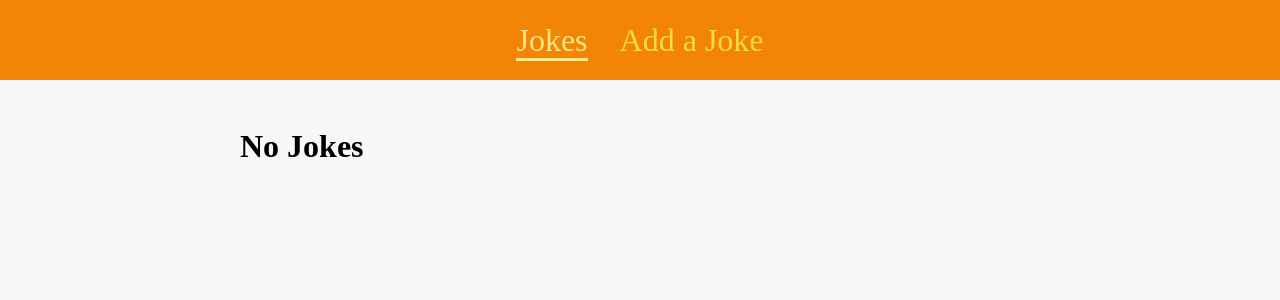
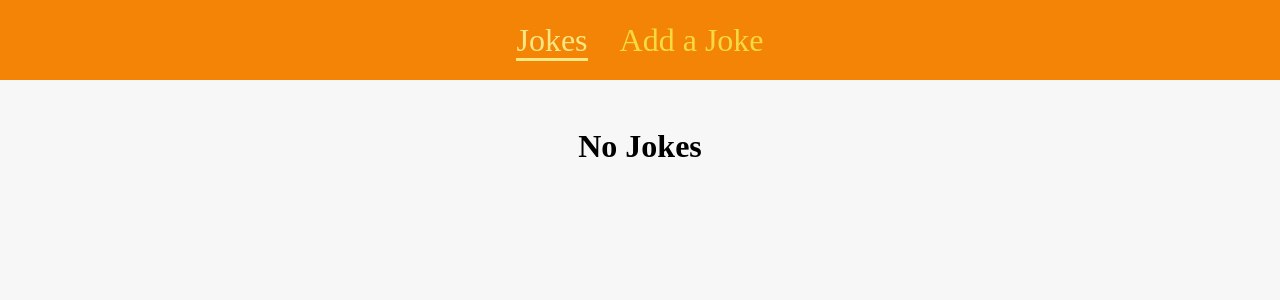
Before and after one commit to AnastasiaHaller/react-router-jokes, a React (Create React App) app: page /jokes/1 in a window 1280 px wide. Shown: the top 300 px of the page. Built offline with nearby package versions, Linux system fonts and the light colour scheme; the HTML template or start-up script is replaced by a standard one; a web font is replaced by a local one.

Commit message:
implement invalid route

```diff
--- a/src/App.js
+++ b/src/App.js
@@ -3,6 +3,7 @@ import Jokes from './pages/Jokes';
 import AddJoke from './pages/AddJoke';
 import JokeDetails from './pages/JokeDetails';
 import Layout from './components/layout/Layout';
+import NotFound from './pages/NotFound';
 
 function App() {
   return (
@@ -20,6 +21,9 @@ function App() {
         <Route path='/add-joke'>
           <AddJoke />
         </Route>
+        <Route path='*'>
+          <NotFound />
+        </Route>
       </Switch>
     </Layout>
   );
--- a/src/pages/JokeDetails.js
+++ b/src/pages/JokeDetails.js
@@ -20,7 +20,7 @@ const JokeDetails = () => {
     const joke = DUMMY_JOKES.find((joke) => joke.id === params.jokeId);
 
     if (!joke) {
-        return <h1>No Jokes</h1>
+        return <h1 className='centered'>No Jokes</h1>
     }
 
     return(
--- /dev/null
+++ b/src/pages/NotFound.js
@@ -0,0 +1,9 @@
+const NotFound = () => {
+    return (
+        <section className='centered'>
+            <h1>Page is not found</h1>
+        </section>
+    );
+};
+
+export default NotFound;
```
